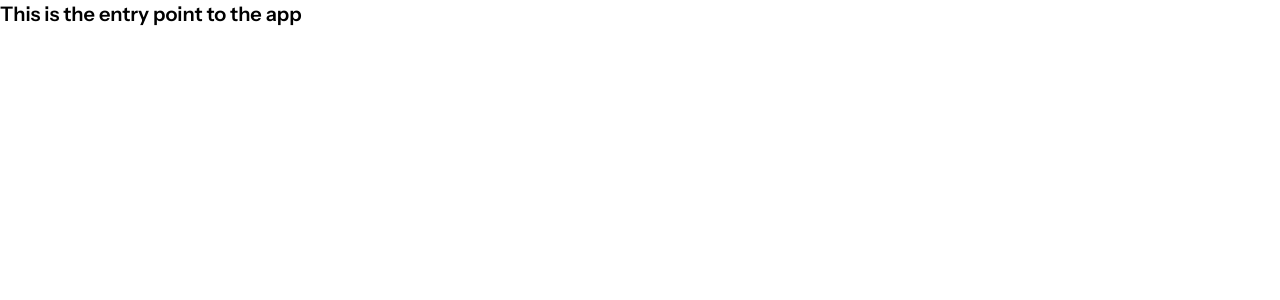
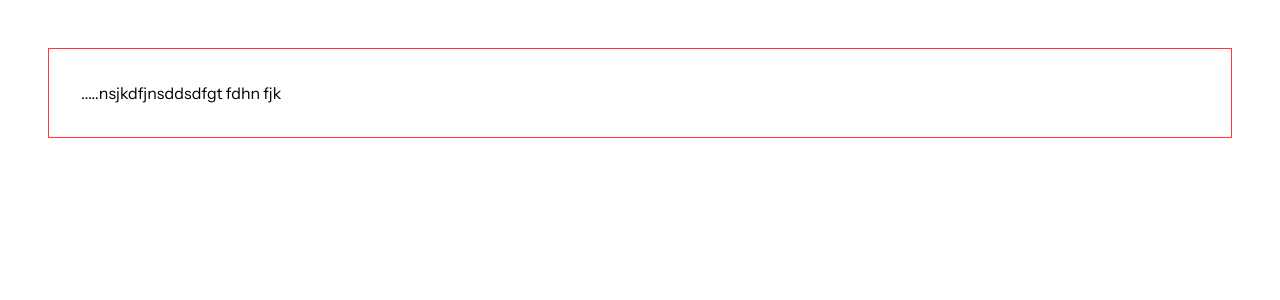
Before and after one commit to o-ashour/link-sharing-app, a Next.js app: page / in a window 1280 px wide. Shown: the top 300 px of the page. Built offline with nearby package versions, Linux system fonts and the light colour scheme.

Commit message:
Change Casing in SVG Props to Avoid Warnings

```diff
--- a/src/app/page.tsx
+++ b/src/app/page.tsx
@@ -1,7 +1,8 @@
 export default function Home() {
   return (
-    <h1 className="font-semibold text-xl">
-      This is the entry point to the app
-    </h1>
+    <blockquote className="m-12 p-8 border border-red">
+      .....nsjkdfjnsddsdfgt
+      fdhn fjk
+    </blockquote>
   )
 }
--- a/src/components/logo/LogoSmall.tsx
+++ b/src/components/logo/LogoSmall.tsx
@@ -1,6 +1,6 @@
 const Component: React.FC = () => {
   return (
-    <svg xmlns="http://www.w3.org/2000/svg" width="32" height="32" fill="none" viewBox="0 0 32 32"><path fill="#633CFF" fill-rule="evenodd" d="M4.619 27.38c1.954 1.953 5.095 1.953 11.38 1.953 6.286 0 9.429 0 11.38-1.953 1.954-1.95 1.954-5.095 1.954-11.38 0-6.286 0-9.428-1.953-11.381C25.43 2.667 22.285 2.667 16 2.667c-6.286 0-9.428 0-11.381 1.952-1.952 1.954-1.952 5.095-1.952 11.38 0 6.286 0 9.429 1.952 11.38Zm8.047-15.713A4.333 4.333 0 1 0 17 16a1 1 0 0 1 2 0 6.333 6.333 0 1 1-6.334-6.334 1 1 0 1 1 0 2Zm11 4.333a4.333 4.333 0 0 1-4.333 4.333 1 1 0 1 0 0 2A6.333 6.333 0 1 0 13 16a1 1 0 1 0 2 0 4.334 4.334 0 0 1 8.666 0Z" clip-rule="evenodd" /></svg>
+    <svg xmlns="http://www.w3.org/2000/svg" width="32" height="32" fill="none" viewBox="0 0 32 32"><path fill="#633CFF" fillRule="evenodd" d="M4.619 27.38c1.954 1.953 5.095 1.953 11.38 1.953 6.286 0 9.429 0 11.38-1.953 1.954-1.95 1.954-5.095 1.954-11.38 0-6.286 0-9.428-1.953-11.381C25.43 2.667 22.285 2.667 16 2.667c-6.286 0-9.428 0-11.381 1.952-1.952 1.954-1.952 5.095-1.952 11.38 0 6.286 0 9.429 1.952 11.38Zm8.047-15.713A4.333 4.333 0 1 0 17 16a1 1 0 0 1 2 0 6.333 6.333 0 1 1-6.334-6.334 1 1 0 1 1 0 2Zm11 4.333a4.333 4.333 0 0 1-4.333 4.333 1 1 0 1 0 0 2A6.333 6.333 0 1 0 13 16a1 1 0 1 0 2 0 4.334 4.334 0 0 1 8.666 0Z" clipRule="evenodd" /></svg>
   )
 }
 
```
